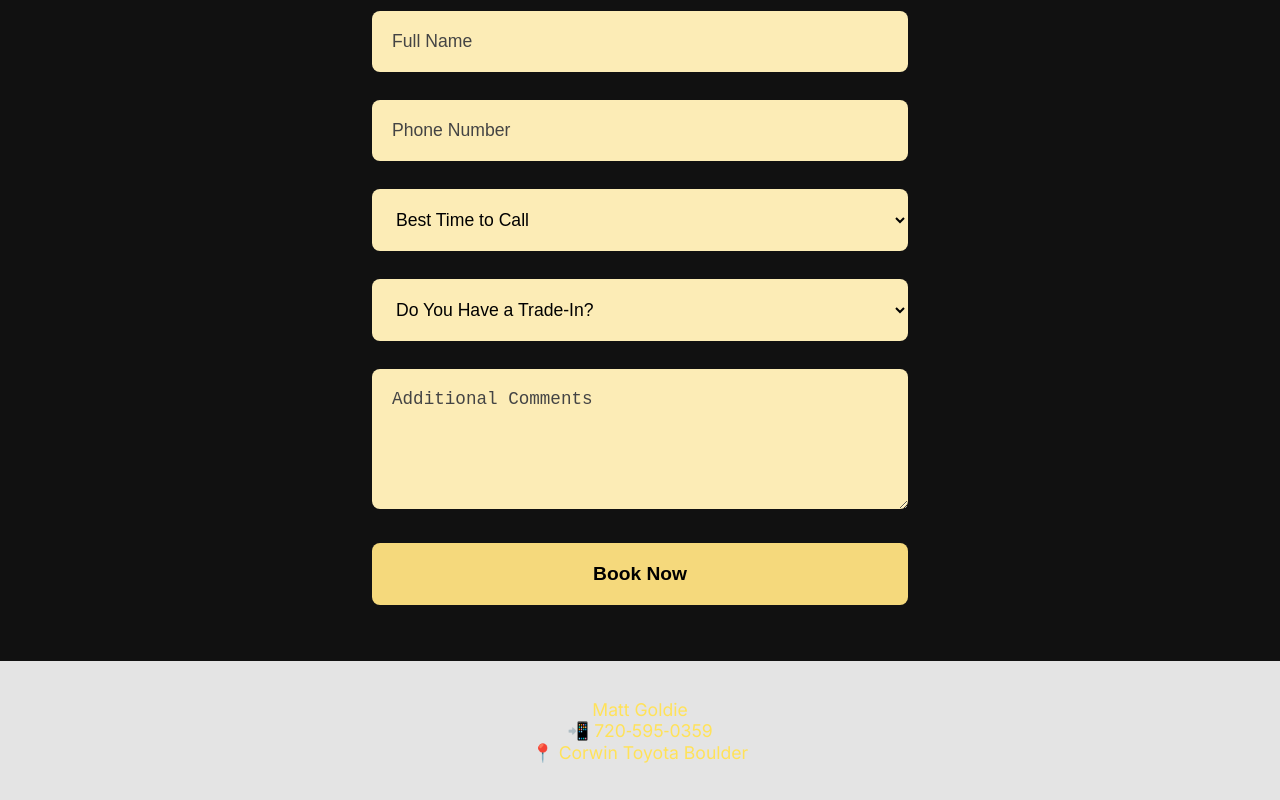
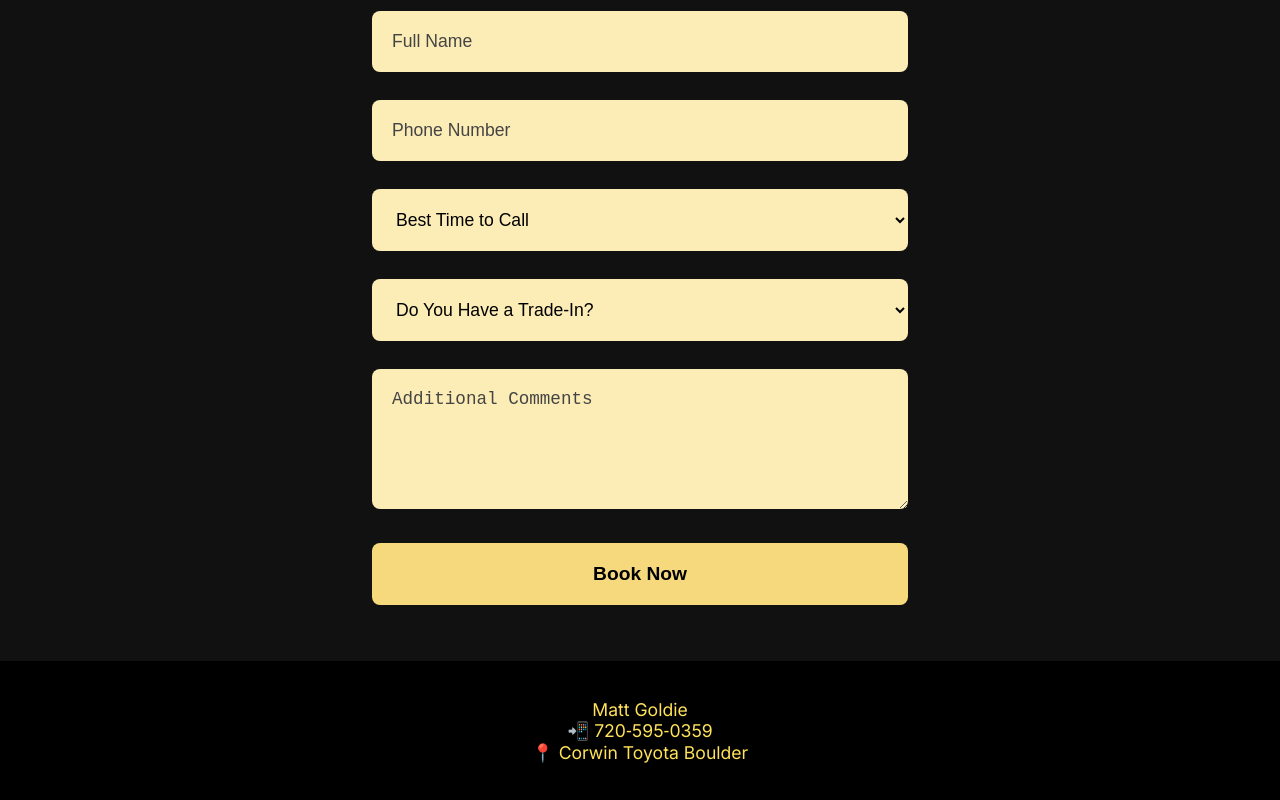
Before and after one commit to GoldieSoldMe/goldiesoldme.github.io, a plain HTML site: page index.html in a window 1280 px wide. Shown: the part 753-1553 px from the top of the page. Drawn offline with Linux system fonts and the light colour scheme.

Commit message:
Update index.html

```diff
--- a/index.html
+++ b/index.html
@@ -139,7 +139,7 @@
     </form>
     <p class="thank-you">✅ Thanks! Your call is booked. </p>
   </main>
-<footer style="background-color: #e4e4e4;">
+<footer>
   <p style="font-size: 1.1rem;">
     Matt Goldie<br/>
     📲 <span style="color: #ffe259;">720‑595‑0359</span><br/>
```
